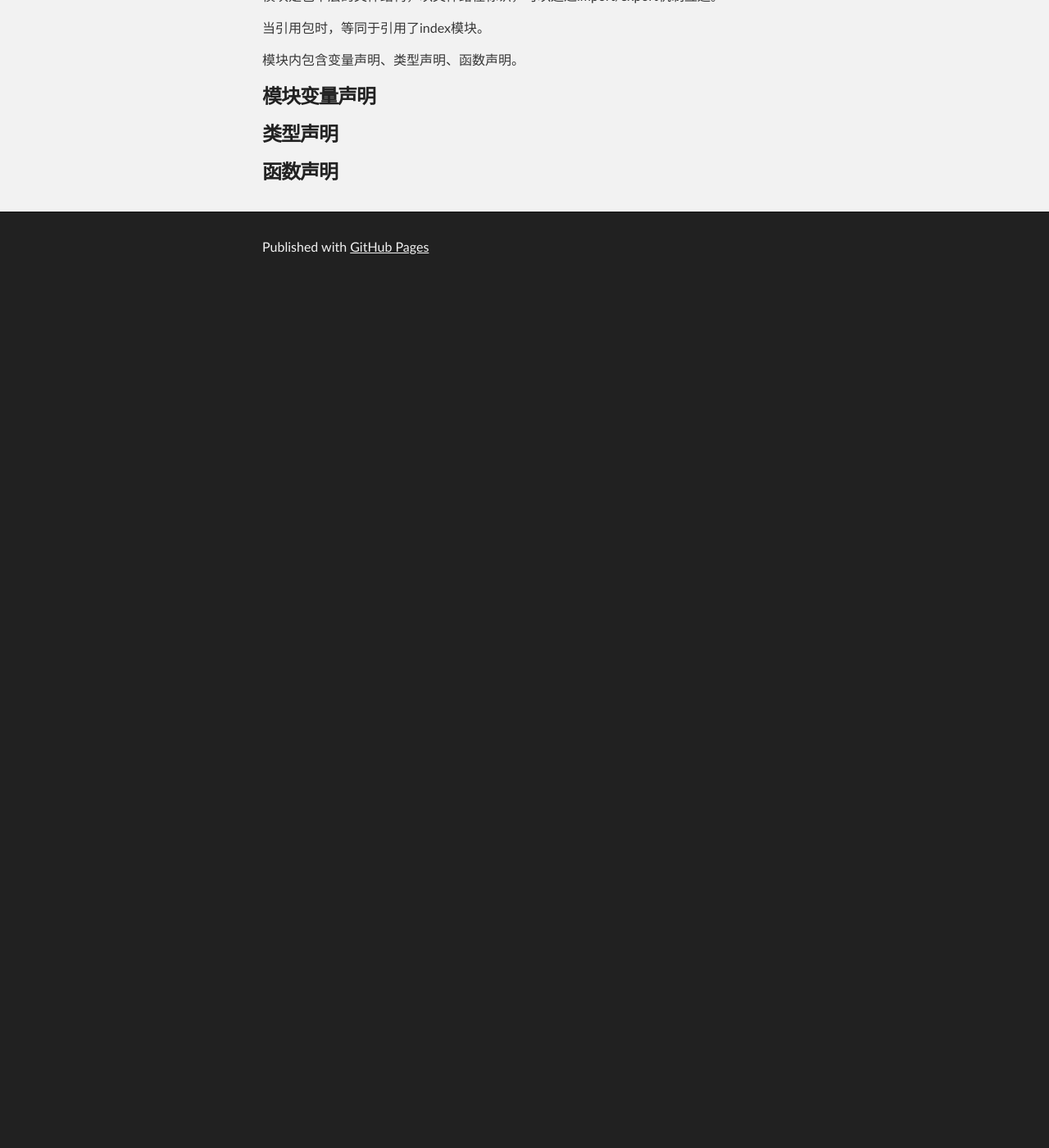
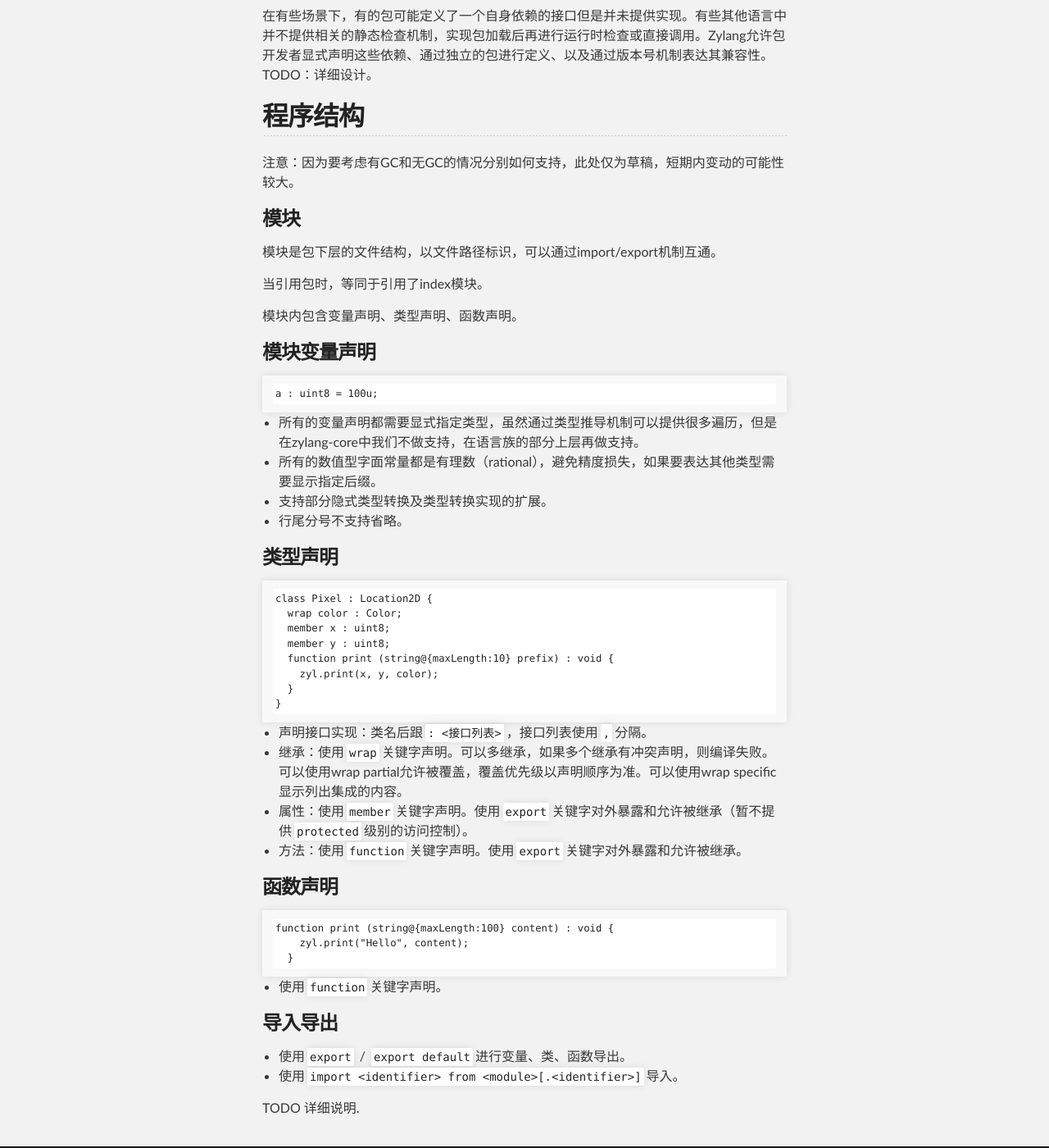
Before and after one commit to langlabs/zylang, a Jekyll site: the page built from docs/zh/core/index.md, in a window 1280 px wide and 1400 px high, scrolled down 1805 px. Shown: the whole window at 82% size. Built offline with Jekyll 4.4.1, drawn with Linux system fonts in a browser that asks for light colours; our own code applies the rules of GitHub Pages for plain Markdown files; before the commit the page ends 2153 px from its top, so only the background shows below that; some of the changed text lies outside the part shown.

Commit message:
update docs

````diff
--- a/docs/zh/core/index.md
+++ b/docs/zh/core/index.md
@@ -3,10 +3,10 @@
 # ZyCore核心语言
 
 ## 方向
-- Zylang对程序的模块化管理引入基本且必要的概念。
 - Zylang期望具有一个非常干净且完备的强类型系统。
+- Zylang对程序的模块化管理引入基本且必要的概念。Zylang倾向使用去中心化的依赖管理机制，同时提供一些本地缓存和打包机制。
 
-## 包结构
+## 包管理机制
 包分为核心库、标准库、私有库、共有库四种。
 
 ### 包的引用
@@ -64,6 +64,13 @@ Z：小版本，不涉及明显的功能变更，通常为bug修复或内部逻
 }
 ```
 
+### 关于接口
+在有些场景下，有的包可能定义了一个自身依赖的接口但是并未提供实现。有些其他语言中并不提供相关的静态检查机制，实现包加载后再进行运行时检查或直接调用。Zylang允许包开发者显式声明这些依赖、通过独立的包进行定义、以及通过版本号机制表达其兼容性。
+TODO：详细设计。
+
+## 程序结构
+注意：因为要考虑有GC和无GC的情况分别如何支持，此处仅为草稿，短期内变动的可能性较大。
+
 ### 模块
 模块是包下层的文件结构，以文件路径标识，可以通过import/export机制互通。
 
@@ -72,5 +79,40 @@ Z：小版本，不涉及明显的功能变更，通常为bug修复或内部逻
 模块内包含变量声明、类型声明、函数声明。
 
 ### 模块变量声明
+```
+a : uint8 = 100u;
+```
+- 所有的变量声明都需要显式指定类型，虽然通过类型推导机制可以提供很多遍历，但是在zylang-core中我们不做支持，在语言族的部分上层再做支持。
+- 所有的数值型字面常量都是有理数（rational），避免精度损失，如果要表达其他类型需要显示指定后缀。
+- 支持部分隐式类型转换及类型转换实现的扩展。
+- 行尾分号不支持省略。
+
 ### 类型声明
+```
+class Pixel : Location2D {
+  wrap color : Color;
+  member x : uint8;
+  member y : uint8;
+  function print (string@{maxLength:10} prefix) : void {
+    zyl.print(x, y, color);
+  }
+}
+```
+- 声明接口实现：类名后跟```: <接口列表>```，接口列表使用```,```分隔。
+- 继承：使用```wrap```关键字声明。可以多继承，如果多个继承有冲突声明，则编译失败。可以使用wrap partial允许被覆盖，覆盖优先级以声明顺序为准。可以使用wrap specific显示列出集成的内容。
+- 属性：使用```member```关键字声明。使用```export```关键字对外暴露和允许被继承（暂不提供```protected```级别的访问控制）。
+- 方法：使用```function```关键字声明。使用```export```关键字对外暴露和允许被继承。
+
 ### 函数声明
+```
+function print (string@{maxLength:100} content) : void {
+    zyl.print("Hello", content);
+  }
+```
+- 使用```function```关键字声明。
+
+### 导入导出
+- 使用```export``` / ```export default```进行变量、类、函数导出。
+- 使用```import <identifier> from <module>[.<identifier>]```导入。
+
+TODO 详细说明.
````
